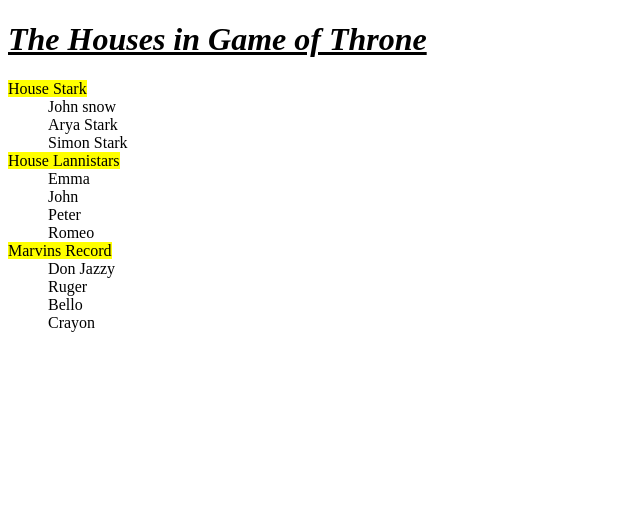
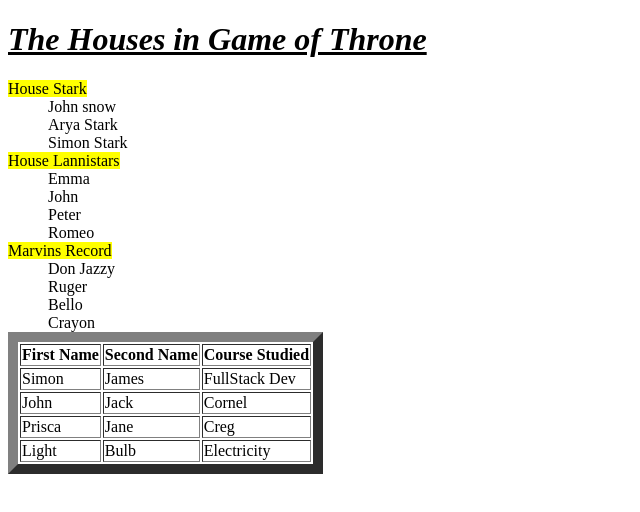
Before and after one commit to simon-ja/workshop, a plain HTML site: page index.html in a window 1280 px wide. Shown: the whole page, without its empty margins (0-640 px from the left). Drawn offline with Linux system fonts and the light colour scheme.

Commit message:
tables added

```diff
--- a/index.html
+++ b/index.html
@@ -23,6 +23,44 @@
             <dd>Ruger</dd>
             <dd>Bello</dd>
             <dd>Crayon</dd>
+            <table border="10" >
+                <tr>
+                    <th>First Name</th>
+                    <th>Second Name</th>
+                    <th>Course Studied</th>
+                </tr>
+                <tr>
+                    <td>Simon</td>
+                    <td>James</td>
+                    <td>FullStack Dev</td>
+                </tr>
+                <tr>
+                    <td>John</td>
+                    <td>Jack</td>
+                    <td>Cornel</td>
+
+
+                </tr>
+                <tr>
+                    <td>Prisca</td>
+                    <td>Jane</td>
+                    <td>Creg</td>
+                </tr>
+                <tr>
+                    <td>Light</td>
+                    <td>Bulb</td>
+                    <td>Electricity</td>
+
+
+
+
+                </tr>
+
+
+
+
+
+            </table>
 
          </dl>
 
```
